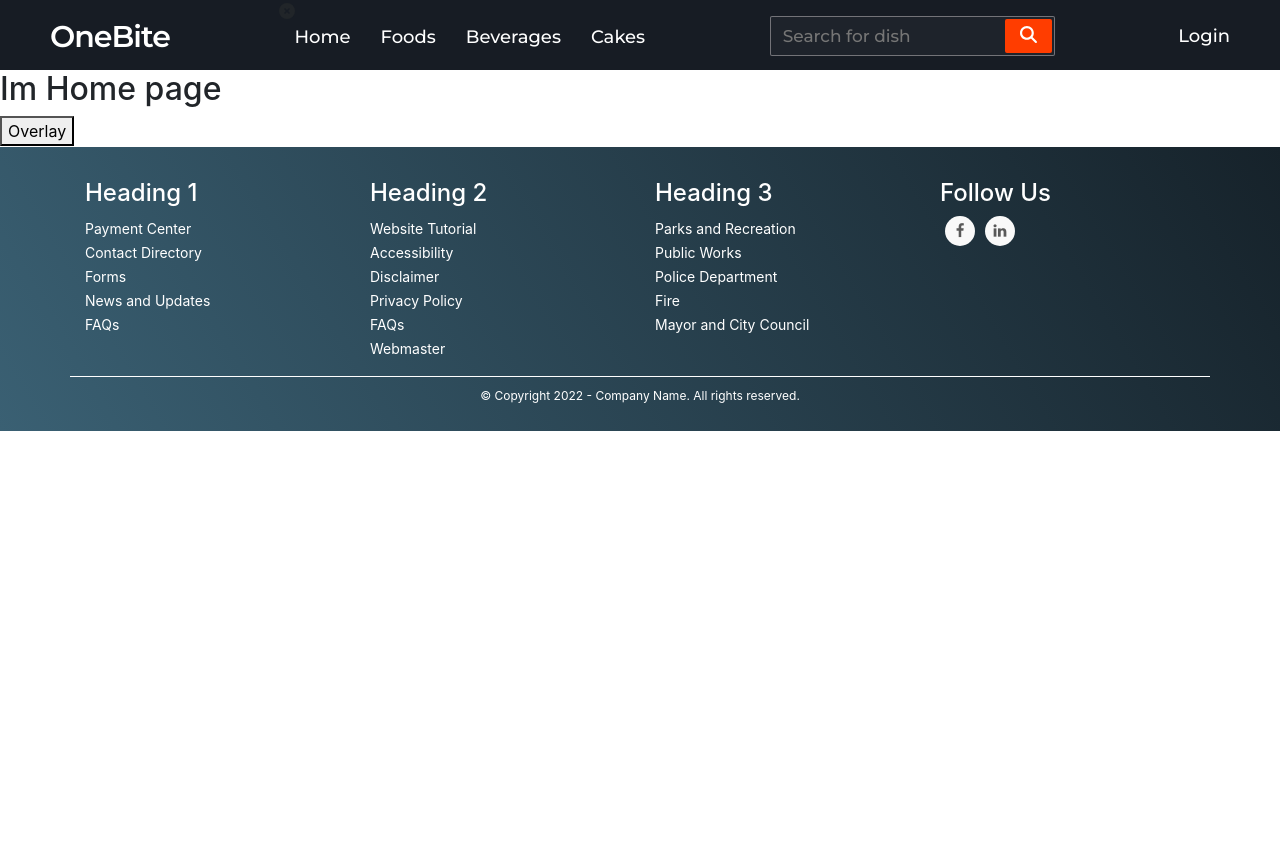
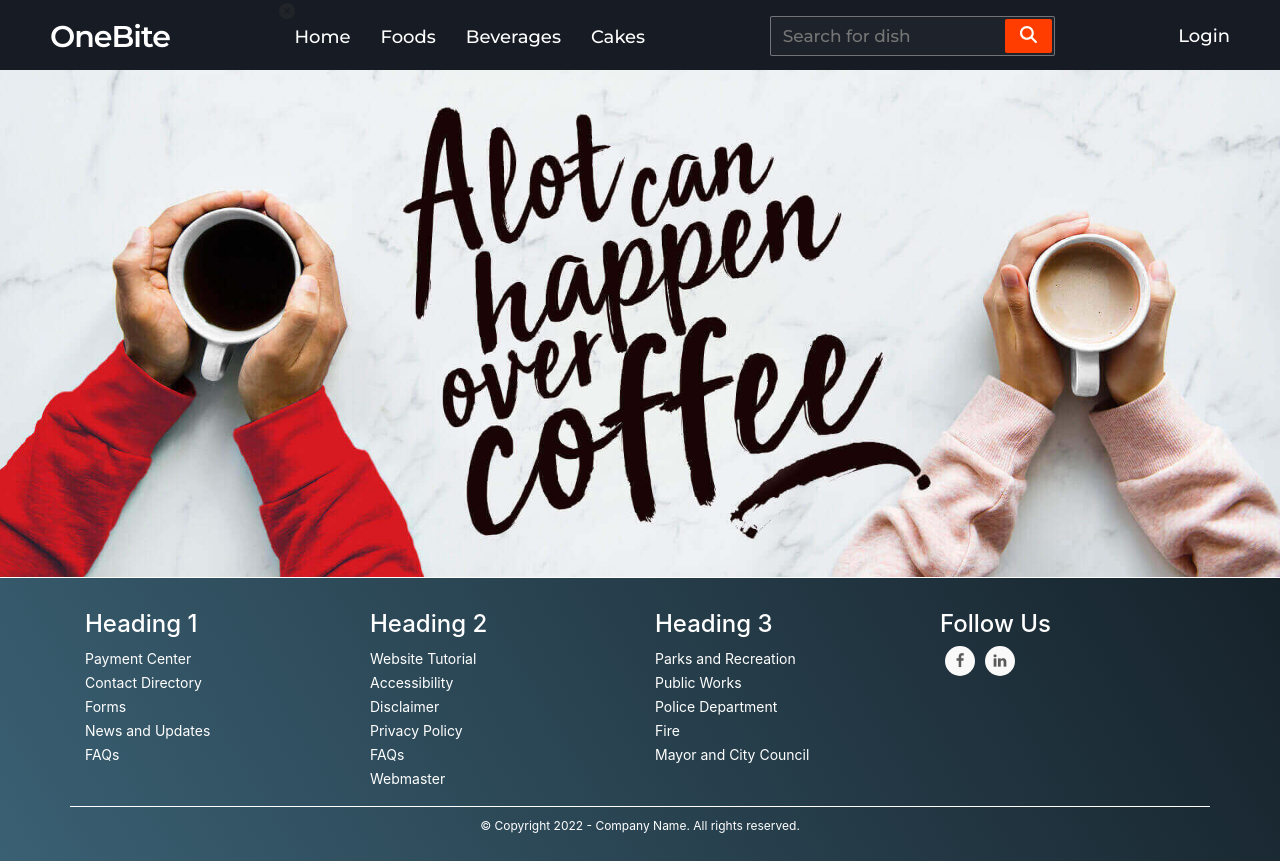
Before and after one commit to Malthane/oneBite, an Angular app: page / in a window 1280 px wide. Before the commit the page ends 800 px from the top, so only its background shows below. Built offline with nearby package versions, Linux system fonts and the light colour scheme.

Commit message:
homepage remain same

```diff
--- a/src/app/Components/home/home.component.html
+++ b/src/app/Components/home/home.component.html
@@ -1,5 +1 @@
-<!-- <img src="../../../assets/images/login/coffee.jpg" class="CoffeeImage"> -->
-
-<h2>Im Home page</h2>
-
-<button class="overlay" (click)= "openOverlay()"> Overlay</button>
+<img src="../../../assets/images/login/coffee.jpg" class="CoffeeImage">
--- a/src/app/Components/home/home.component.ts
+++ b/src/app/Components/home/home.component.ts
@@ -11,8 +11,4 @@ export class HomeComponent implements OnInit {
 
   ngOnInit(): void {
   }
-
-  openOverlay() {
-    // document.getElementById("myNav").style.width = "100%";
-  }
 }
```
